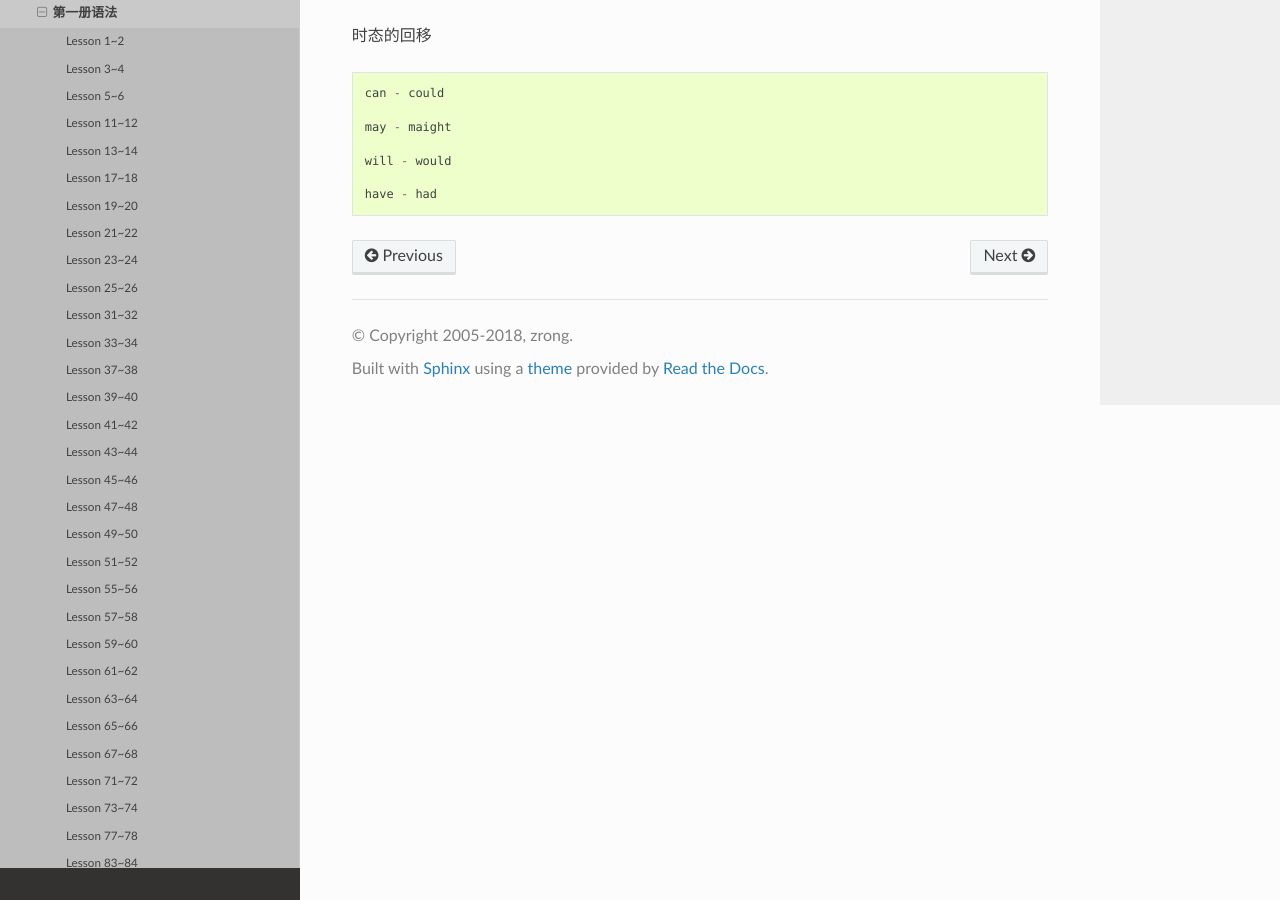
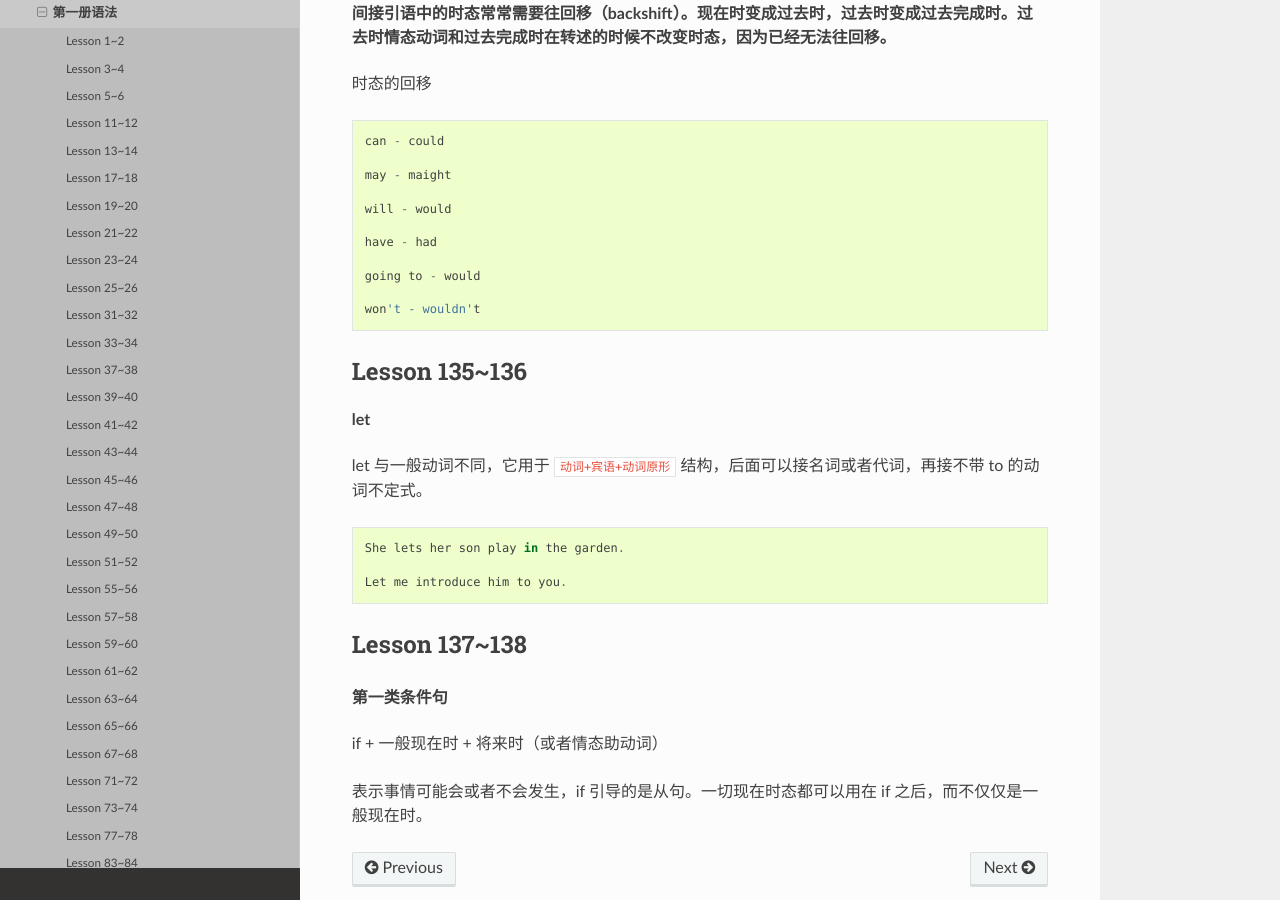
Before and after one commit to zrong/wiki, a Sphinx documentation site: the page built from source/lang/nce/1grammar.rst, in a window 1280 px wide and 900 px high, scrolled down 26311 px. Built offline with Sphinx 7.4.7 and the Read the Docs theme 2.0.0, drawn with Linux system fonts in a browser that asks for light colours; some of the changed text lies outside the part shown.

Commit message:
update 137/138

```diff
--- a/source/lang/nce/1grammar.rst
+++ b/source/lang/nce/1grammar.rst
@@ -1199,3 +1199,31 @@ Lesson 133~134
     will - would
 
     have - had
+
+    going to - would
+
+    won't - wouldn't
+
+Lesson 135~136
+===================
+
+.. glossary::
+
+    let
+
+let 与一般动词不同，它用于 ``动词+宾语+动词原形`` 结构，后面可以接名词或者代词，再接不带 to 的动词不定式。 ::
+
+    She lets her son play in the garden.
+
+    Let me introduce him to you.
+
+Lesson 137~138
+===================
+
+.. glossary::
+
+    第一类条件句
+
+if + 一般现在时 + 将来时（或者情态助动词）
+
+表示事情可能会或者不会发生，if 引导的是从句。一切现在时态都可以用在 if 之后，而不仅仅是一般现在时。
```
Also changed, not shown: source/lang/nce/1sentence.rst (+17 -0 lines), source/lang/nce/1vocabulary.rst (+12 -0 lines).
